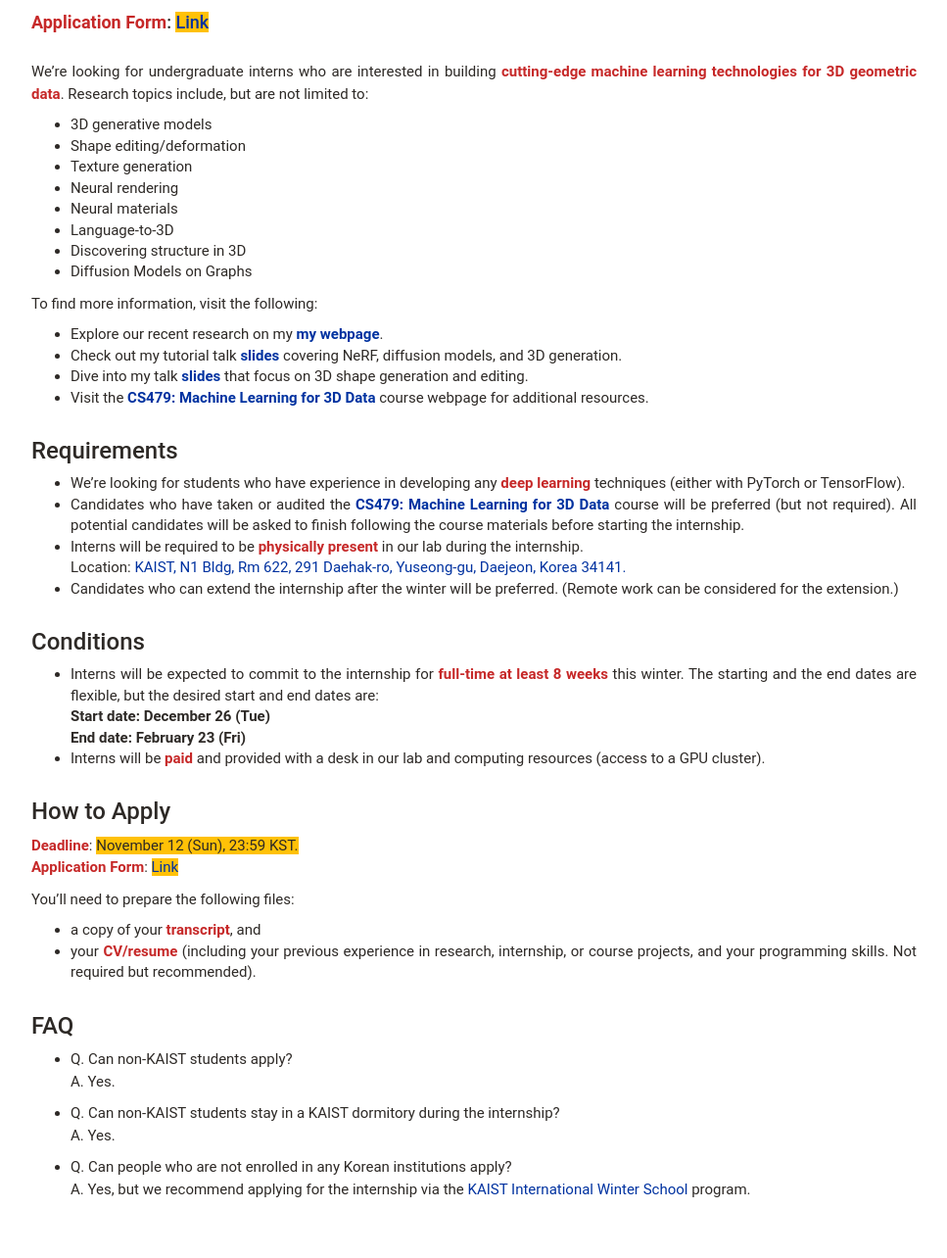
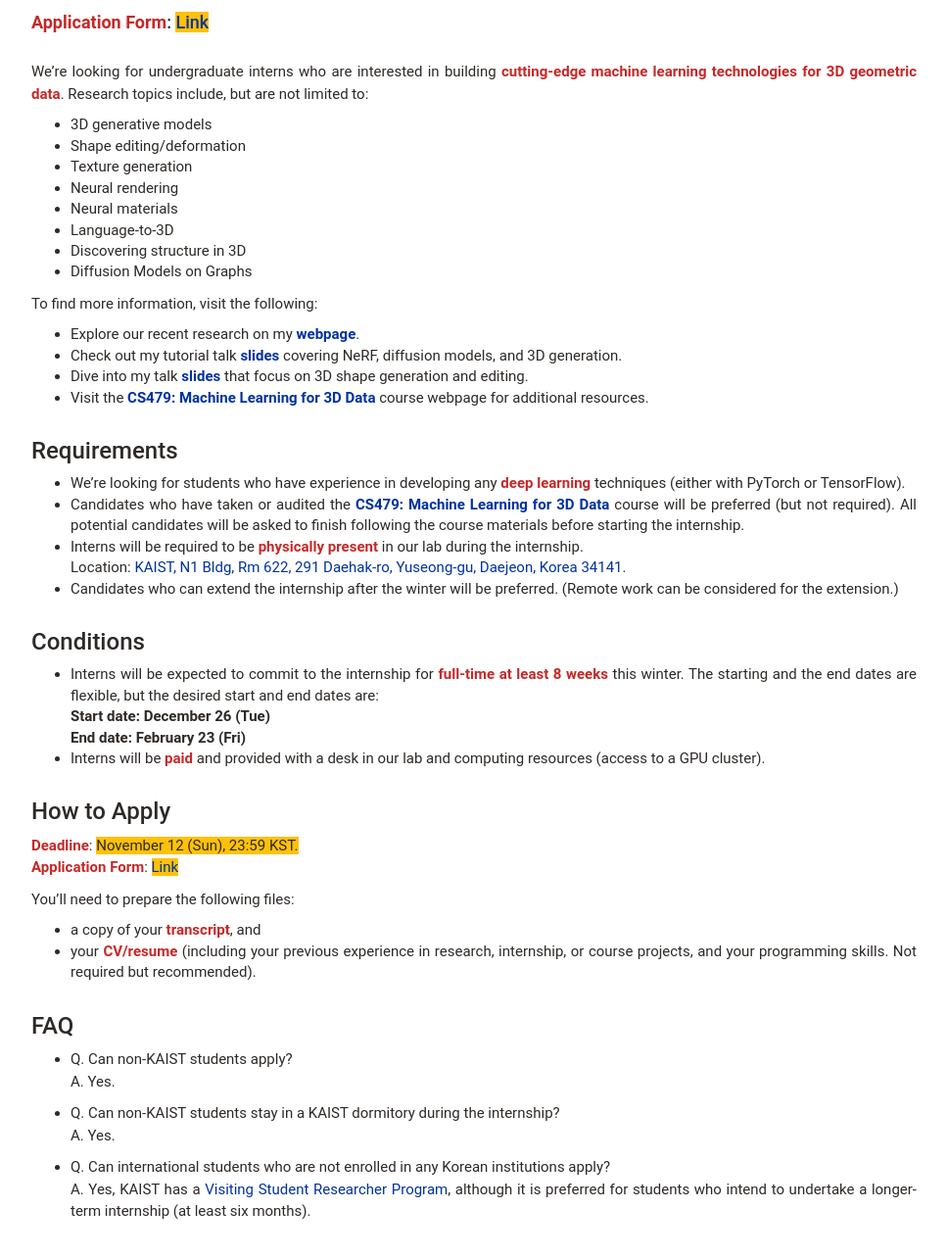
Before and after one commit to mhsung/mhsung.github.io, a Jekyll site: the page built from lab/internship-winter-2023.md, in a window 1280 px wide and 1400 px high, scrolled down 552 px. Shown: the top 1284 px of the window at 98% size, without its empty margins (156-1123 px from the left). Built offline with Jekyll 4.4.1, drawn with Linux system fonts in a browser that asks for light colours.

Commit message:
Updated.

```diff
--- a/lab/internship-winter-2023.md
+++ b/lab/internship-winter-2023.md
@@ -48,7 +48,7 @@ Research topics include, but are not limited to:
 - Diffusion Models on Graphs
 
 To find more information, visit the following:
-- Explore our recent research on my <em><a href="{{site.baseurl}}/" target="_blank">my webpage</a></em>.
+- Explore our recent research on my <em><a href="{{site.baseurl}}/" target="_blank">webpage</a></em>.
 - Check out my tutorial talk <em><a href="https://kaistackr-my.sharepoint.com/:b:/g/personal/mhsung_kaist_ac_kr/EVIKXKGuVzpOhYMD1BEiY2sBSt0XH0Ej9QW0Ua4I9ZWirg?e=ogMgCA" target="_blank">slides</a></em> covering NeRF, diffusion models, and 3D generation.
 - Dive into my talk <em><a href="https://kaistackr-my.sharepoint.com/:b:/g/personal/mhsung_kaist_ac_kr/EeHEwtyEHDlLuQt7C_NyKV8BqHYHMX_f023JQ-jKEflFNA?e=q7d3hL" target="_blank">slides</a></em> that focus on 3D shape generation and editing.
 - Visit the <em><a href="{{site.baseurl}}/kaist-cs479-fall-2023/" target="_blank">CS479: Machine Learning for 3D Data</a></em> course webpage for additional resources.
@@ -85,8 +85,8 @@ A. Yes.
 - Q. Can non-KAIST students stay in a KAIST dormitory during the internship?<br>
 A. Yes.
 
-- Q. Can people who are not enrolled in any Korean institutions apply?<br>
-A. Yes, but we recommend applying for the internship via the <a href="http://winter.kaist.ac.kr/" target="_blank">KAIST International Winter School</a> program.
+- Q. Can international students who are not enrolled in any Korean institutions apply?<br>
+A. Yes, KAIST has a <a href="https://io.kaist.ac.kr/menu/io.do?mguid=D4CD2D0A-21E5-E511-940C-2C44FD7DF8B9" target="_blank">Visiting Student Researcher Program</a>, although it is preferred for students who intend to undertake a longer-term internship (at least six months).
 
 
 <!--
```
